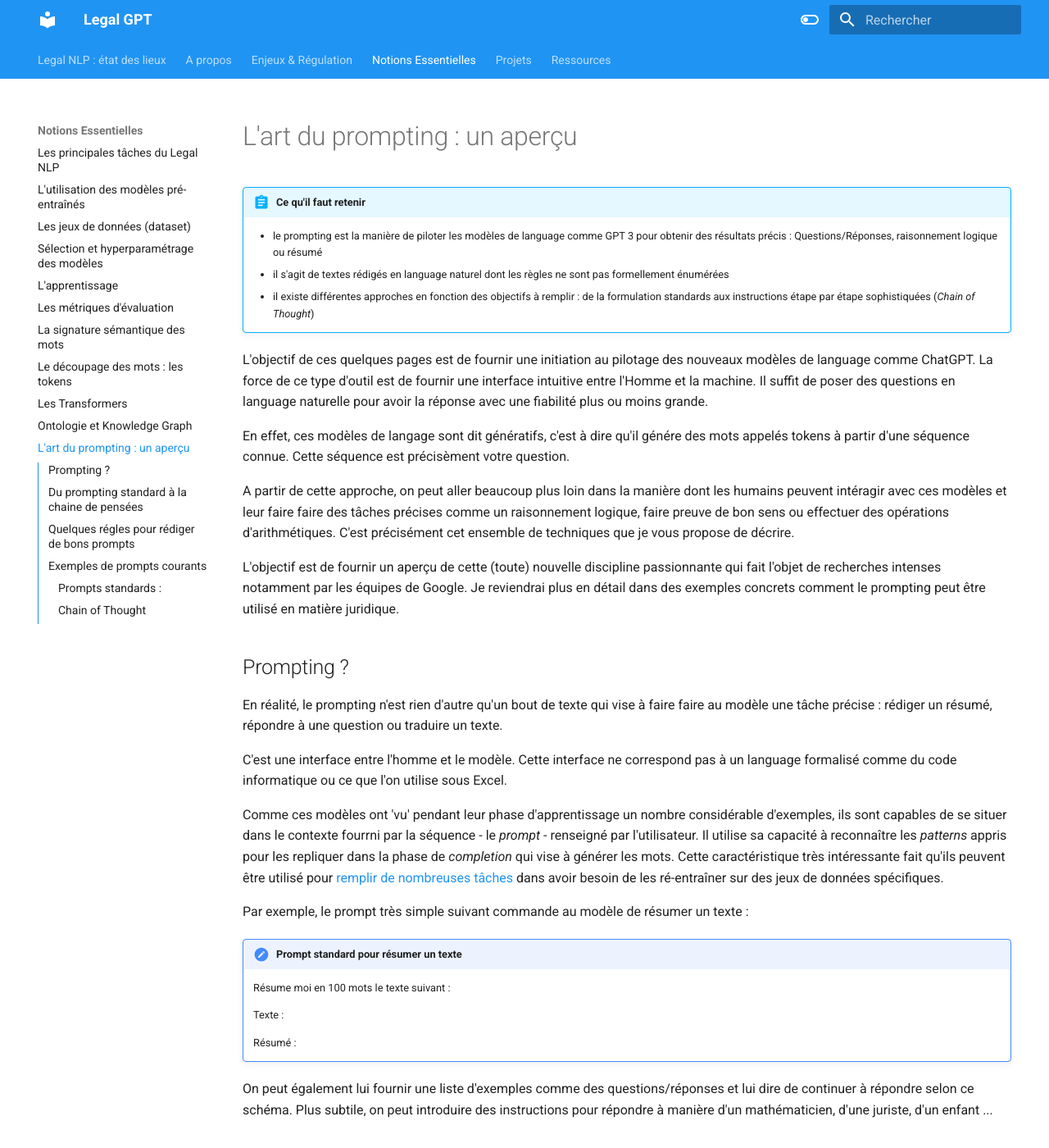
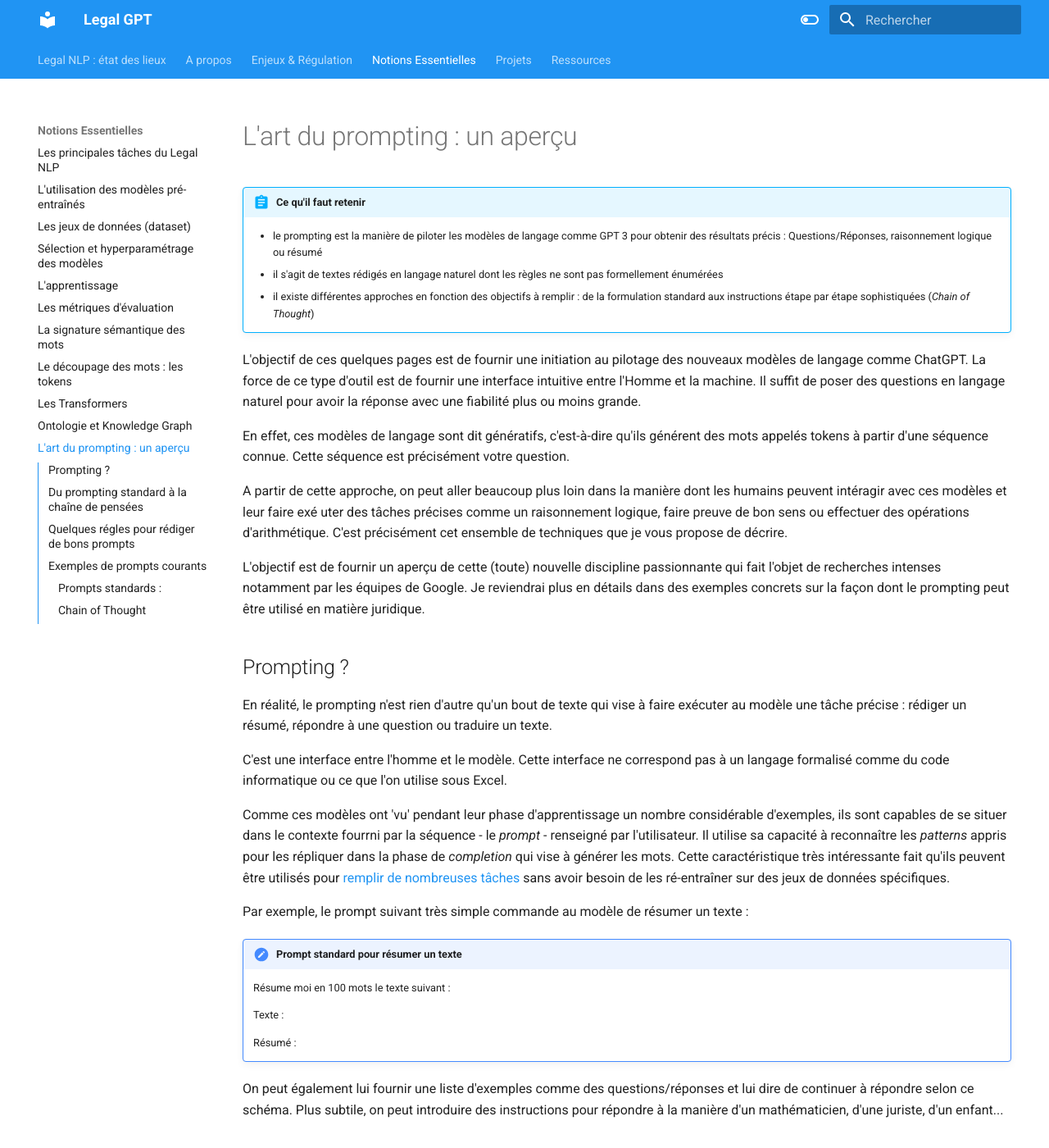
Before and after one commit to rdassignies/legalgpt, an MkDocs documentation site: the page built from docs/Notions_Essentielles/9_GPT_art_prompting.md, in a window 1280 px wide and 1400 px high. Shown: the whole window at 82% size. Built offline with MkDocs 1.6.1 and Material for MkDocs 9.7.7, drawn with Linux system fonts in a browser that asks for light colours; a script that is not in the unit is left out; some of the changed text lies outside the part shown.

Commit message:
mise en forme 1

```diff
--- a/docs/Notions_Essentielles/9_GPT_art_prompting.md
+++ b/docs/Notions_Essentielles/9_GPT_art_prompting.md
@@ -2,29 +2,29 @@
 
 !!! abstract  "Ce qu'il faut retenir"
 
-	- le prompting est la manière de piloter les modèles de language comme GPT 3 pour obtenir des résultats précis : Questions/Réponses, raisonnement logique ou résumé
-	- il s'agit de textes rédigés en language naturel dont les règles ne sont pas formellement énumérées
-	- il existe différentes approches en fonction des objectifs à remplir : de la formulation standards aux instructions étape par étape sophistiquées (*Chain of Thought*)
+	- le prompting est la manière de piloter les modèles de langage comme GPT 3 pour obtenir des résultats précis : Questions/Réponses, raisonnement logique ou résumé
+	- il s'agit de textes rédigés en langage naturel dont les règles ne sont pas formellement énumérées
+	- il existe différentes approches en fonction des objectifs à remplir : de la formulation standard aux instructions étape par étape sophistiquées (*Chain of Thought*)
 
 
-L'objectif de ces quelques pages est de fournir une initiation au pilotage des nouveaux modèles de language comme ChatGPT. La force de ce type d'outil est de fournir une interface intuitive entre l'Homme et la machine. Il suffit de poser des questions en language naturelle pour avoir la réponse avec une fiabilité plus ou moins grande.
+L'objectif de ces quelques pages est de fournir une initiation au pilotage des nouveaux modèles de langage comme ChatGPT. La force de ce type d'outil est de fournir une interface intuitive entre l'Homme et la machine. Il suffit de poser des questions en langage naturel pour avoir la réponse avec une fiabilité plus ou moins grande.
 
-En effet, ces modèles de langage sont dit génératifs, c'est à dire qu'il génére des mots appelés tokens à partir d'une séquence connue. Cette séquence est précisèment votre question.
+En effet, ces modèles de langage sont dit génératifs, c'est-à-dire qu'ils générent des mots appelés tokens à partir d'une séquence connue. Cette séquence est précisément votre question.
 
-A partir de cette approche, on peut aller beaucoup plus loin dans la manière dont les humains peuvent intéragir avec ces modèles et leur faire faire des tâches précises comme un raisonnement logique, faire preuve de bon sens ou effectuer des opérations d'arithmétiques. C'est précisément cet ensemble de techniques que je vous propose de décrire.
+A partir de cette approche, on peut aller beaucoup plus loin dans la manière dont les humains peuvent intéragir avec ces modèles et leur faire exé uter des tâches précises comme un raisonnement logique, faire preuve de bon sens ou effectuer des opérations d'arithmétique. C'est précisément cet ensemble de techniques que je vous propose de décrire.
 
-L'objectif est de fournir un aperçu de cette (toute) nouvelle discipline passionnante qui fait l'objet de recherches intenses notamment par les équipes de Google. Je reviendrai plus en détail dans des exemples concrets comment le prompting peut être utilisé en matière juridique.
+L'objectif est de fournir un aperçu de cette (toute) nouvelle discipline passionnante qui fait l'objet de recherches intenses notamment par les équipes de Google. Je reviendrai plus en détails dans des exemples concrets sur la façon dont le prompting peut être utilisé en matière juridique.
 
 
 ## Prompting  ?
 
-En réalité, le prompting n'est rien d'autre qu'un bout de texte qui vise à faire faire au modèle une tâche précise : rédiger un résumé, répondre à une question ou traduire un texte.
+En réalité, le prompting n'est rien d'autre qu'un bout de texte qui vise à faire exécuter au modèle une tâche précise : rédiger un résumé, répondre à une question ou traduire un texte.
 
-C'est une interface entre l'homme et le modèle. Cette interface ne correspond pas à un language formalisé comme du code informatique ou ce que l'on utilise sous Excel.
+C'est une interface entre l'homme et le modèle. Cette interface ne correspond pas à un langage formalisé comme du code informatique ou ce que l'on utilise sous Excel.
 
-Comme ces modèles ont 'vu' pendant leur phase d'apprentissage un nombre considérable d'exemples, ils sont capables de se situer dans le contexte fourrni par la séquence -  le *prompt* - renseigné par l'utilisateur. Il utilise sa capacité à reconnaître les *patterns* appris pour les repliquer dans la phase de *completion* qui vise à générer les mots. Cette caractéristique très intéressante fait qu'ils peuvent être utilisé pour [remplir de nombreuses tâches ](https://arxiv.org/pdf/2005.14165.pdf)dans avoir besoin de les ré-entraîner sur des jeux de données spécifiques.
+Comme ces modèles ont 'vu' pendant leur phase d'apprentissage un nombre considérable d'exemples, ils sont capables de se situer dans le contexte fourrni par la séquence -  le *prompt* - renseigné par l'utilisateur. Il utilise sa capacité à reconnaître les *patterns* appris pour les répliquer dans la phase de *completion* qui vise à générer les mots. Cette caractéristique très intéressante fait qu'ils peuvent être utilisés pour [remplir de nombreuses tâches ](https://arxiv.org/pdf/2005.14165.pdf)sans avoir besoin de les ré-entraîner sur des jeux de données spécifiques.
 
-Par exemple, le prompt très simple suivant commande au modèle de résumer un texte :
+Par exemple, le prompt suivant très simple commande au modèle de résumer un texte :
 
 !!! Note "Prompt standard pour résumer un texte"
 	Résume moi en 100 mots le texte suivant :
@@ -33,34 +33,34 @@
 
 	Résumé :
 
-On peut également lui fournir une liste d'exemples comme des questions/réponses et lui dire de continuer à répondre selon ce schéma. Plus subtile, on peut introduire des instructions pour répondre à manière d'un mathématicien, d'une juriste, d'un enfant ...
+On peut également lui fournir une liste d'exemples comme des questions/réponses et lui dire de continuer à répondre selon ce schéma. Plus subtile, on peut introduire des instructions pour répondre à la manière d'un mathématicien, d'une juriste, d'un enfant...
 
-## Du prompting standard à la chaine de pensées
+## Du prompting standard à la chaîne de pensées
 
-Cette manière de s'adresser au modèle à d'abord était d'être direct à l'instar de l'exemple précédent. ll suffit de lui demander directement quel résultat on souhaite comme on le fait en posant de demandant à chatGPT de répondre à une question.
+La manière de s'adresser au modèle a d'abord été d'être direct, à l'instar de l'exemple précédent. ll suffit de lui demander sans forme ni détour le résultat qu'on souhaite, comme on le fait en demandant à chatGPT de répondre à une question.
 
-Rapidement, il est apparu que le prompting standard n'était pas efficace dans des opérations de raisonnement logique, faire preuve de bon sens ou effectuer des opérations d'arithmétiques.
+Rapidement, il est apparu que le prompting standard n'était pas efficace dans des opérations de raisonnement logique, où il faut faire preuve de bon sens ou effectuer des opérations d'arithmétique.
 
-Fort de ce constat, un papier a proposé une approche plus ambitieuse en fournissant, toujours via le *prompt*, les étapes que le modèle doit accomplir pour aboutir au résultat final. C'est approche est appelée[ 'Chain of Thought Prompting'](https://arxiv.org/pdf/2201.11903.pdf)
+Fort de ce constat, un papier a proposé une approche plus ambitieuse en fournissant, toujours via le *prompt*, les étapes que le modèle doit accomplir pour aboutir au résultat final. Cette approche est appelée ['Chain of Thought Prompting'](https://arxiv.org/pdf/2201.11903.pdf)
 
 ![Chain of Tought](../assets/img/Chain_Of_Thought_Prompt.png)
 
-Dans cette approche, on a toujours une structure générale de quelques exemples de Questions/Réponses mais on explicite dans la réponse le chemin à parcourir pour obtenir la solution. Cette stratégie obtient de très bons résultats mais elle n'est efficace que sur les modèles de language avec de nombreux paramètres (supérieur à 100 millards).
+Dans cette approche, on a toujours une structure générale de quelques exemples de Questions/Réponses mais on explicite dans la réponse le chemin à parcourir pour obtenir la solution. Cette stratégie obtient de très bons résultats mais elle n'est efficace que sur les modèles de langage avec de nombreux paramètres (supérieurs à 100 millards).
 
-Il existe plusieurs raffinement concernant cette stratégie :
+Il existe plusieurs raffinements concernant cette stratégie :
 
-- [Zero Shot Chain of Thought](https://arxiv.org/pdf/2201.11903.pdf) : l'idée est de faire créer par le modèle lui même les étapes du raisonnement avec la commande ('Raisonne étape par étape') puis d'injecter la réponse fournie à la suite du problème pour atteindre le résultat. On ne fournit rien au modèle comme exemple ("zero shot") et il élabore lui même son raisonnement. Génial, non ? On verra que cette propriété est utilisée et systématisée dans certains frameworks comme  [Demonstrate Search Predict. ](https://github.com/stanfordnlp/dsp)
--  [Self-Consistency](https://arxiv.org/pdf/2203.11171.pdf)  ou auto-consistance: cette technique consiste à générer plusieurs chaines d'instruction pour un même problème puis à retenir la solution qui revient la plus fréquemment.
+- [Zero Shot Chain of Thought](https://arxiv.org/pdf/2201.11903.pdf) : l'idée est de faire créer par le modèle lui-même les étapes du raisonnement avec la commande ('Raisonne étape par étape') puis d'injecter la réponse fournie à la suite du problème pour atteindre le résultat. On ne fournit rien au modèle comme exemple ("zero shot") et il élabore lui-même son raisonnement. Génial, non ? On verra que cette propriété est utilisée et systématisée dans certains frameworks comme  [Demonstrate Search Predict. ](https://github.com/stanfordnlp/dsp)
+-  [Self-Consistency](https://arxiv.org/pdf/2203.11171.pdf)  ou auto-consistance : cette technique consiste à générer plusieurs chaînes d'instructions pour un même problème puis à retenir la solution qui revient la plus fréquemment.
 
 ## Quelques régles pour rédiger de bons prompts
 
-Il ne faut pas perdre de vue que l'histoire du prompting n'a que quelques mois. Les progrès dans le domaine du traitement automatique du language ont été tellement rapide que ces quelques lignes sont sûrement déjà obsolètes.
+Il ne faut pas perdre de vue que l'histoire du prompting n'a que quelques mois. Les progrès dans le domaine du traitement automatique du langage ont été tellement rapides que ces quelques lignes sont sûrement déjà obsolètes.
 
 Toujours est-il qu'il existe quelques règles, parfois contre-intuitives, concernant l'efficacité de la rédaction d'un prompt :
 
-- Le fait de fournir une bonne réponse dans les exemples fournies n'est pas significatif sur la performance obtenue par le modèle. Autrement dit, il apprend du pattern et non de la véracité de ce qui lui est fourni.
-- Le format est très important. Il commande la manière dont le modèle va générer la réponse par exemple sous forme de liste séparée par des virgules ou en majuscule
-- le nombre d'exemples optimales est souvent de 4 à 8
+- le fait de donner une bonne réponse dans les exemples fournis n'est pas significatif sur la performance obtenue par le modèle. Autrement dit, il apprend du pattern et non de la véracité de ce qui lui est fourni ;
+- le format est très important. Il commande la manière dont le modèle va générer la réponse par exemple sous forme de liste séparée par des virgules ou en majuscule ;
+- le nombre d'exemples optimal est souvent de 4 à 8.
 
 ## Exemples de prompts courants
 
@@ -76,14 +76,14 @@
 
 On raffine le prompt en ajoutant :
 
-- la manière de calculer les deux trajets;
+- la manière de calculer les deux trajets ;
 - un ou plusieurs exemples (*few shots CoT*) pour lui montrer le type de raisonnement.
 
 Dans ce cas, il arrive au bon résultat en explicitant les étapes de son raisonnement.
 
 ![Chain Of Thought Magic Few Shots](../assets/img/CoT_Prompt_2.png)
 
-Il est possible, pour se passer de lui décrire quelques exemples, d'introduire un prompt "magique" du type "Décris moi les étapes de ton raisonnement. ". On parlera de *zeroshot Chain Of Thought*.
+Il est possible, pour se passer de lui décrire quelques exemples, d'introduire un prompt "magique" du type " Décris-moi les étapes de ton raisonnement ". On parlera de *zeroshot Chain Of Thought*.
 
 ![Chain Of Thought Magic Prompt](../assets/img/CoT_MagicPrompt.png)
 
```
